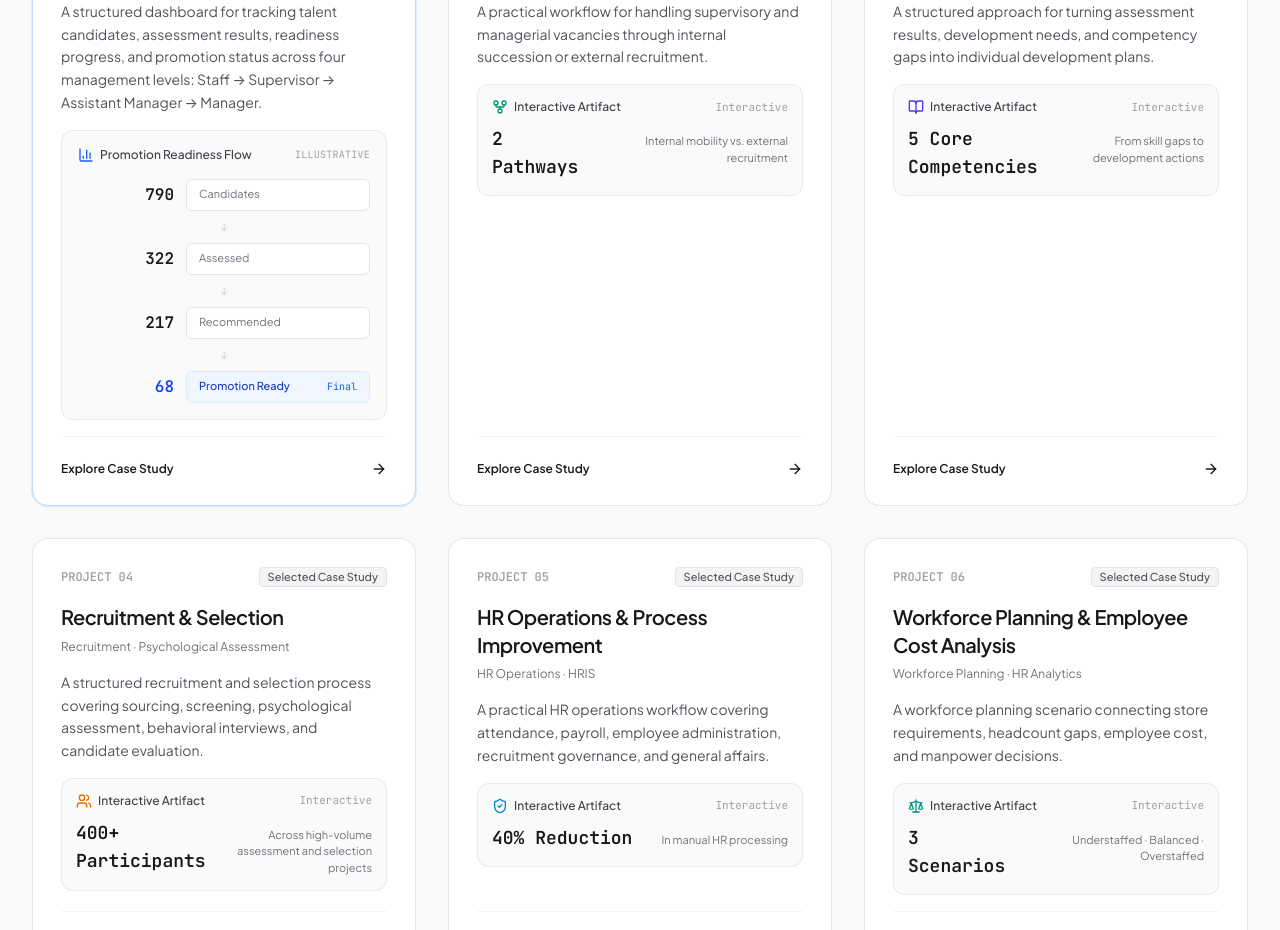
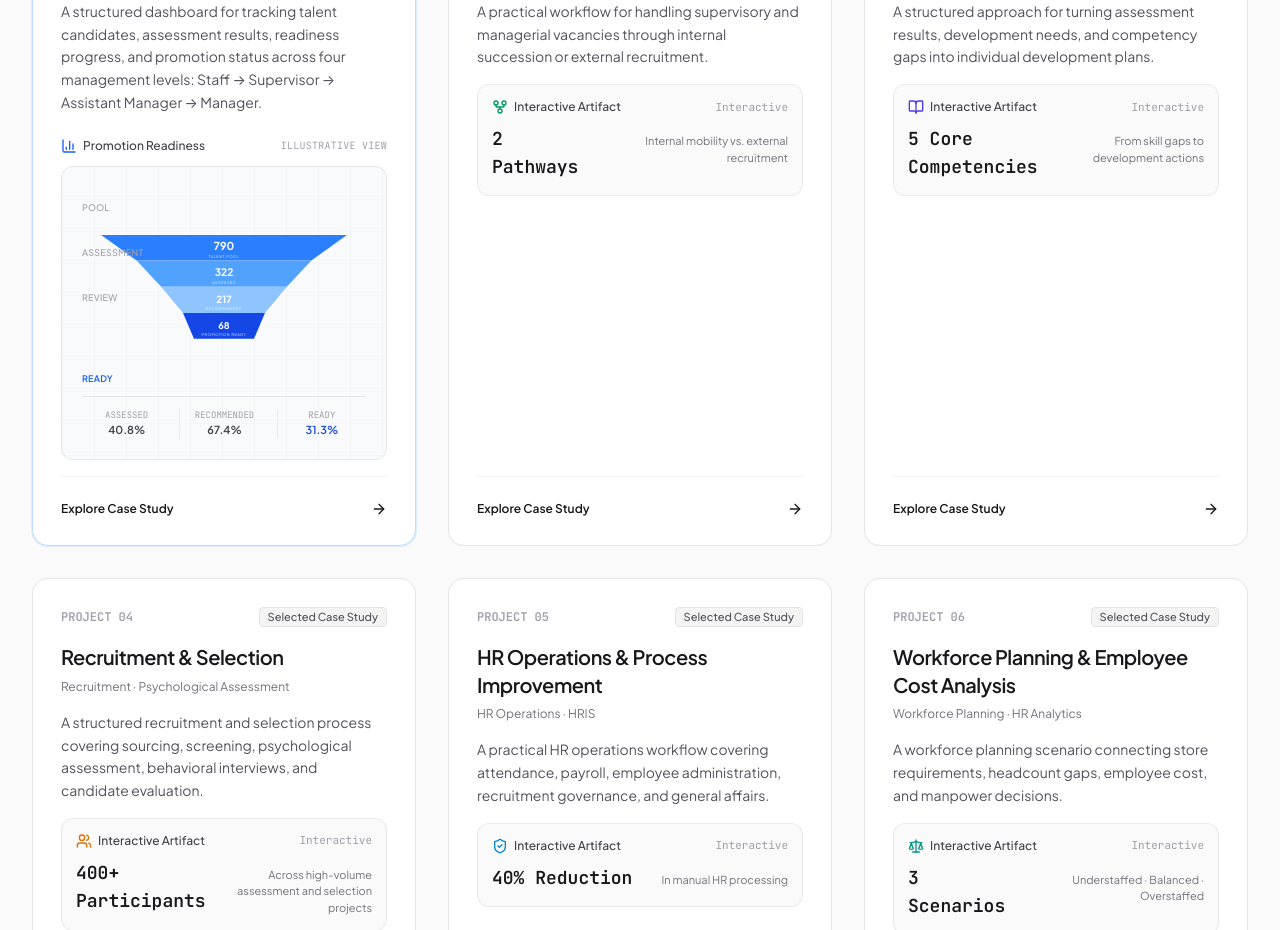
Before and after one commit to siagianrio10-cell/rio-koresh-portfolio, a React (Vite) app: page / in a window 1280 px wide. Shown: the part 3440-4370 px from the top of the page. Built offline with nearby package versions, Linux system fonts and the light colour scheme.

Commit message:
Update FeaturedProjects.tsx

```diff
--- a/src/components/FeaturedProjects.tsx
+++ b/src/components/FeaturedProjects.tsx
@@ -63,7 +63,7 @@ export const FeaturedProjects: React.FC<FeaturedProjectsProps> = ({
       className="py-20 sm:py-24 border-b border-zinc-200/80 bg-[#FAFAFA]"
     >
       <div className="max-w-7xl mx-auto px-4 sm:px-6 lg:px-8 space-y-12">
-        {/* Header & Filter Controls */}
+        {/* Header */}
         <div className="flex flex-col md:flex-row md:items-end justify-between gap-6">
           <div className="max-w-2xl space-y-3">
             <div className="flex items-center gap-2 text-xs font-semibold text-blue-600 uppercase tracking-wider">
@@ -82,7 +82,7 @@ export const FeaturedProjects: React.FC<FeaturedProjectsProps> = ({
             </p>
           </div>
 
-          {/* Interactive Filter Control Tabs */}
+          {/* Filters */}
           <div className="flex items-center gap-1 p-1 bg-zinc-200/60 rounded-lg self-start md:self-end overflow-x-auto">
             {filterOptions.map((opt) => (
               <button
@@ -100,7 +100,7 @@ export const FeaturedProjects: React.FC<FeaturedProjectsProps> = ({
           </div>
         </div>
 
-        {/* 6 Projects Grid */}
+        {/* Projects */}
         <div className="grid grid-cols-1 md:grid-cols-2 lg:grid-cols-3 gap-6 sm:gap-8">
           {filteredProjects.map((project) => {
             const isFlagship = project.id === "project-01";
@@ -116,7 +116,7 @@ export const FeaturedProjects: React.FC<FeaturedProjectsProps> = ({
                 }`}
               >
                 <div className="space-y-4">
-                  {/* Card Lead */}
+                  {/* Project Number */}
                   <div className="flex items-center justify-between text-xs text-zinc-500 font-mono">
                     <span className="font-semibold text-zinc-400">
                       PROJECT {project.number}
@@ -148,100 +148,203 @@ export const FeaturedProjects: React.FC<FeaturedProjectsProps> = ({
                     {project.shortDescription}
                   </p>
 
-                  {/* PROJECT 01 — VISUAL FUNNEL */}
+                  {/* =====================================================
+                      PROJECT 01 — REAL FUNNEL VISUAL
+                     ===================================================== */}
                   {project.id === "project-01" ? (
-                    <div className="p-4 bg-zinc-50 group-hover:bg-zinc-100/70 rounded-xl border border-zinc-200/70 transition-colors">
-                      <div className="flex items-center justify-between mb-4">
-                        <div className="flex items-center gap-1.5 font-medium text-zinc-700 text-xs">
-                          <BarChart3 className="w-4 h-4 text-blue-600" />
-                          <span>Promotion Readiness Flow</span>
+                    <div className="pt-2">
+                      <div className="flex items-center justify-between mb-3">
+                        <div className="flex items-center gap-1.5 text-xs font-medium text-zinc-700">
+                          {getProjectIcon(project.id)}
+                          <span>Promotion Readiness</span>
                         </div>
 
-                        <span className="text-[10px] font-mono text-zinc-400 uppercase tracking-wide">
-                          Illustrative
+                        <span className="text-[10px] font-mono uppercase tracking-wide text-zinc-400">
+                          Illustrative view
                         </span>
                       </div>
 
-                      <div className="space-y-2">
-                        {/* 790 */}
-                        <div className="flex items-center gap-3">
-                          <div className="w-20 sm:w-24 shrink-0 text-right">
-                            <span className="text-base font-bold font-mono text-zinc-900">
+                      <div className="relative rounded-xl border border-zinc-200/80 bg-[#F8FAFC] overflow-hidden">
+                        {/* subtle grid */}
+                        <div
+                          className="absolute inset-0 opacity-40"
+                          style={{
+                            backgroundImage:
+                              "linear-gradient(to right, rgba(161,161,170,0.12) 1px, transparent 1px), linear-gradient(to bottom, rgba(161,161,170,0.12) 1px, transparent 1px)",
+                            backgroundSize: "32px 32px",
+                          }}
+                        />
+
+                        <div className="relative p-4 sm:p-5">
+                          {/* Funnel chart */}
+                          <div className="relative h-[190px] sm:h-[205px]">
+                            <svg
+                              viewBox="0 0 520 230"
+                              className="w-full h-full overflow-visible"
+                              preserveAspectRatio="xMidYMid meet"
+                              aria-label="Talent pool promotion readiness funnel"
+                            >
+                              {/* Funnel stage 1 */}
+                              <polygon
+                                points="35,15 485,15 420,62 100,62"
+                                className="fill-blue-500 group-hover:fill-blue-600 transition-colors duration-300"
+                              />
+
+                              {/* Funnel stage 2 */}
+                              <polygon
+                                points="100,62 420,62 375,110 145,110"
+                                className="fill-blue-400 group-hover:fill-blue-500 transition-colors duration-300"
+                              />
+
+                              {/* Funnel stage 3 */}
+                              <polygon
+                                points="145,110 375,110 335,158 185,158"
+                                className="fill-blue-300 group-hover:fill-blue-400 transition-colors duration-300"
+                              />
+
+                              {/* Funnel stage 4 */}
+                              <polygon
+                                points="185,158 335,158 315,205 205,205"
+                                className="fill-blue-700 group-hover:fill-blue-800 transition-colors duration-300"
+                              />
+
+                              {/* Labels */}
+                              <text
+                                x="260"
+                                y="43"
+                                textAnchor="middle"
+                                className="fill-white font-bold"
+                                style={{ fontSize: "20px" }}
+                              >
                                 790
-                            </span>
+                              </text>
+
+                              <text
+                                x="260"
+                                y="91"
+                                textAnchor="middle"
+                                className="fill-white font-bold"
+                                style={{ fontSize: "19px" }}
+                              >
+                                322
+                              </text>
+
+                              <text
+                                x="260"
+                                y="139"
+                                textAnchor="middle"
+                                className="fill-white font-bold"
+                                style={{ fontSize: "18px" }}
+                              >
+                                217
+                              </text>
+
+                              <text
+                                x="260"
+                                y="187"
+                                textAnchor="middle"
+                                className="fill-white font-bold"
+                                style={{ fontSize: "17px" }}
+                              >
+                                68
+                              </text>
+
+                              {/* Stage labels */}
+                              <text
+                                x="260"
+                                y="57"
+                                textAnchor="middle"
+                                className="fill-white/80"
+                                style={{ fontSize: "7px", letterSpacing: "1px" }}
+                              >
+                                TALENT POOL
+                              </text>
+
+                              <text
+                                x="260"
+                                y="105"
+                                textAnchor="middle"
+                                className="fill-white/80"
+                                style={{ fontSize: "7px", letterSpacing: "1px" }}
+                              >
+                                ASSESSED
+                              </text>
+
+                              <text
+                                x="260"
+                                y="153"
+                                textAnchor="middle"
+                                className="fill-white/80"
+                                style={{ fontSize: "7px", letterSpacing: "1px" }}
+                              >
+                                RECOMMENDED
+                              </text>
+
+                              <text
+                                x="260"
+                                y="200"
+                                textAnchor="middle"
+                                className="fill-white/90"
+                                style={{ fontSize: "7px", letterSpacing: "1px" }}
+                              >
+                                PROMOTION READY
+                              </text>
+                            </svg>
+
+                            {/* Left-side stage labels */}
+                            <div className="absolute left-0 top-[7%] text-[8px] sm:text-[9px] font-medium text-zinc-400 uppercase tracking-wide">
+                              Pool
                             </div>
 
-                          <div className="h-8 flex-1 rounded-md bg-white border border-zinc-200 flex items-center px-3">
-                            <span className="text-[11px] text-zinc-500">
-                              Candidates
-                            </span>
+                            <div className="absolute left-0 top-[29%] text-[8px] sm:text-[9px] font-medium text-zinc-400 uppercase tracking-wide">
+                              Assessment
+                            </div>
+
+                            <div className="absolute left-0 top-[51%] text-[8px] sm:text-[9px] font-medium text-zinc-400 uppercase tracking-wide">
+                              Review
+                            </div>
+
+                            <div className="absolute left-0 bottom-[3%] text-[8px] sm:text-[9px] font-semibold text-blue-600 uppercase tracking-wide">
+                              Ready
                             </div>
                           </div>
 
-                        <div className="flex justify-center text-zinc-300 text-xs">
-                          ↓
+                          {/* Conversion indicators */}
+                          <div className="grid grid-cols-3 gap-2 border-t border-zinc-200/80 pt-3 mt-1">
+                            <div className="text-center">
+                              <div className="text-[9px] font-mono text-zinc-400">
+                                ASSESSED
                               </div>
-
-                        {/* 322 */}
-                        <div className="flex items-center gap-3">
-                          <div className="w-20 sm:w-24 shrink-0 text-right">
-                            <span className="text-base font-bold font-mono text-zinc-900">
-                              322
-                            </span>
-                          </div>
-
-                          <div className="h-8 flex-1 rounded-md bg-white border border-zinc-200 flex items-center px-3">
-                            <span className="text-[11px] text-zinc-500">
-                              Assessed
-                            </span>
+                              <div className="text-[11px] font-semibold text-zinc-700">
+                                40.8%
                               </div>
                             </div>
 
-                        <div className="flex justify-center text-zinc-300 text-xs">
-                          ↓
+                            <div className="text-center border-l border-zinc-200/70">
+                              <div className="text-[9px] font-mono text-zinc-400">
+                                RECOMMENDED
                               </div>
-
-                        {/* 217 */}
-                        <div className="flex items-center gap-3">
-                          <div className="w-20 sm:w-24 shrink-0 text-right">
-                            <span className="text-base font-bold font-mono text-zinc-900">
-                              217
-                            </span>
-                          </div>
-
-                          <div className="h-8 flex-1 rounded-md bg-white border border-zinc-200 flex items-center px-3">
-                            <span className="text-[11px] text-zinc-500">
-                              Recommended
-                            </span>
+                              <div className="text-[11px] font-semibold text-zinc-700">
+                                67.4%
                               </div>
                             </div>
 
-                        <div className="flex justify-center text-zinc-300 text-xs">
-                          ↓
+                            <div className="text-center border-l border-zinc-200/70">
+                              <div className="text-[9px] font-mono text-zinc-400">
+                                READY
                               </div>
-
-                        {/* 68 */}
-                        <div className="flex items-center gap-3">
-                          <div className="w-20 sm:w-24 shrink-0 text-right">
-                            <span className="text-base font-bold font-mono text-blue-700">
-                              68
-                            </span>
+                              <div className="text-[11px] font-semibold text-blue-700">
+                                31.3%
                               </div>
-
-                          <div className="h-8 flex-1 rounded-md bg-blue-50 border border-blue-100 flex items-center justify-between px-3">
-                            <span className="text-[11px] text-blue-800 font-medium">
-                              Promotion Ready
-                            </span>
-
-                            <span className="text-[10px] font-mono text-blue-600">
-                              Final
-                            </span>
+                            </div>
                           </div>
                         </div>
                       </div>
                     </div>
                   ) : (
-                    /* OTHER PROJECTS — EXISTING PREVIEW */
+                    /* =====================================================
+                       OTHER PROJECTS — EXISTING PREVIEW
+                       ===================================================== */
                     <div className="p-3.5 bg-zinc-50 group-hover:bg-zinc-100/70 rounded-xl border border-zinc-200/70 transition-colors space-y-1.5">
                       <div className="flex items-center justify-between text-xs">
                         <div className="flex items-center gap-1.5 font-medium text-zinc-700">
@@ -267,7 +370,7 @@ export const FeaturedProjects: React.FC<FeaturedProjectsProps> = ({
                   )}
                 </div>
 
-                {/* Card Footer CTA */}
+                {/* CTA */}
                 <div className="pt-6 mt-4 border-t border-zinc-100 flex items-center justify-between text-xs font-semibold text-zinc-900 group-hover:text-blue-600 transition-colors">
                   <span>Explore Case Study</span>
 
```
Lines whose indentation alone changed are shown as unchanged.
